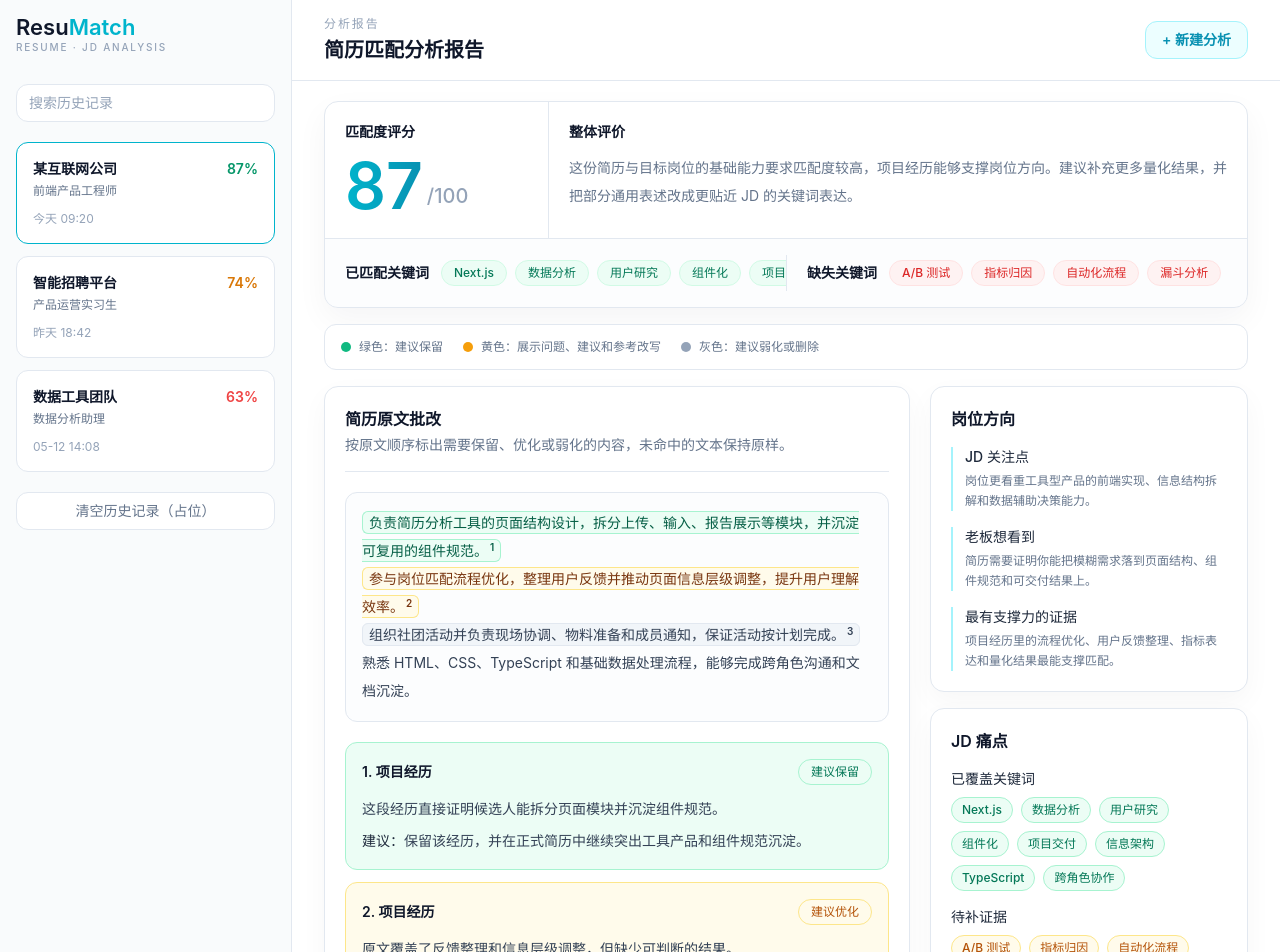
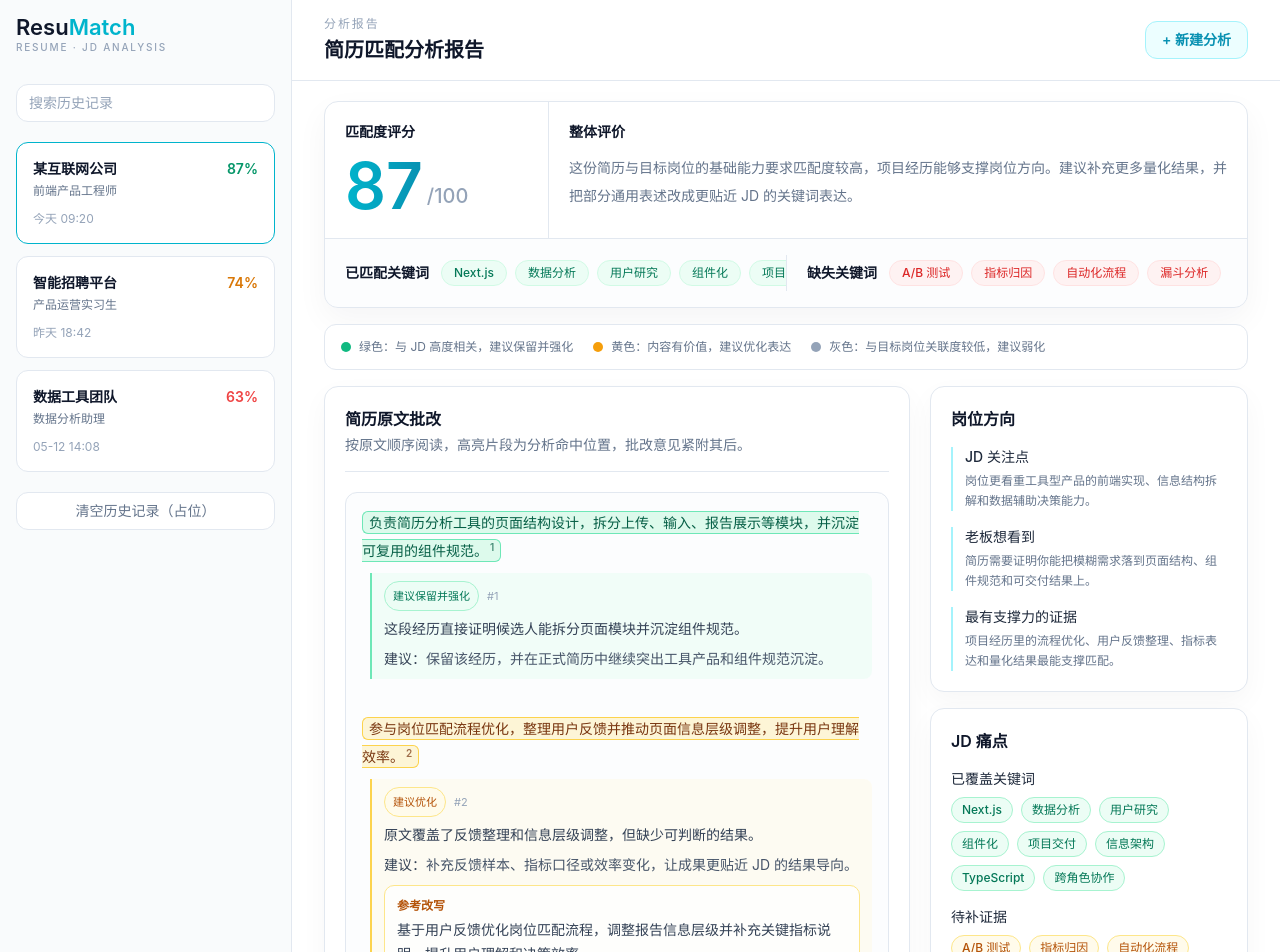
Before and after one commit to wuxiiing/resumatch, a Next.js app: page /result in a window 1280 px wide. Shown: the top 952 px of the page. Built offline with nearby package versions, Linux system fonts and the light colour scheme.

Commit message:
checkpoint: add inline resume annotation viewer

```diff
--- a/components/ReportViewer.tsx
+++ b/components/ReportViewer.tsx
@@ -39,25 +39,37 @@ const annotationMeta: Record<
     tone: string;
     text: string;
     badge: string;
+    highlight: string;
+    blockBorder: string;
+    blockBg: string;
   }
 > = {
   keep: {
-    label: "建议保留",
-    tone: "border-emerald-200 bg-emerald-50",
+    label: "建议保留并强化",
+    tone: "border-emerald-200 bg-emerald-100/60",
     text: "text-emerald-800",
-    badge: "border-emerald-200 bg-emerald-50 text-emerald-700"
+    badge: "border-emerald-200 bg-emerald-50 text-emerald-700",
+    highlight: "border-emerald-300 bg-emerald-100/70 text-emerald-800",
+    blockBorder: "border-emerald-300",
+    blockBg: "bg-emerald-50/60"
   },
   improve: {
     label: "建议优化",
-    tone: "border-amber-200 bg-amber-50",
+    tone: "border-amber-200 bg-amber-100/60",
     text: "text-amber-900",
-    badge: "border-amber-200 bg-amber-50 text-amber-700"
+    badge: "border-amber-200 bg-amber-50 text-amber-700",
+    highlight: "border-amber-300 bg-amber-100/70 text-amber-900",
+    blockBorder: "border-amber-300",
+    blockBg: "bg-amber-50/60"
   },
   remove: {
-    label: "建议弱化或删除",
-    tone: "border-slate-200 bg-slate-100",
-    text: "text-slate-700",
-    badge: "border-slate-200 bg-slate-50 text-slate-600"
+    label: "建议弱化",
+    tone: "border-slate-200 bg-slate-200/60",
+    text: "text-slate-600",
+    badge: "border-slate-200 bg-slate-100 text-slate-500",
+    highlight: "border-slate-300 bg-slate-200/70 text-slate-600",
+    blockBorder: "border-slate-300",
+    blockBg: "bg-slate-50/80"
   }
 };
 
@@ -73,15 +85,11 @@ type TextPiece =
       type: "annotation";
     };
 
-function getValidAnnotations(
-  resumeOriginal: string,
-  annotations: ResumeAnnotation[] = []
-): ResumeAnnotation[] {
-  let cursor = 0;
-
-  return annotations
-    .filter(
-      (annotation) =>
+function isValidAnnotationIndex(
+  annotation: ResumeAnnotation,
+  resumeOriginal: string
+): boolean {
+  return (
     Number.isInteger(annotation.startIndex) &&
     Number.isInteger(annotation.endIndex) &&
     annotation.startIndex !== undefined &&
@@ -89,18 +97,41 @@ function getValidAnnotations(
     annotation.startIndex >= 0 &&
     annotation.endIndex > annotation.startIndex &&
     annotation.endIndex <= resumeOriginal.length
-    )
-    .sort((a, b) => (a.startIndex ?? 0) - (b.startIndex ?? 0))
-    .filter((annotation) => {
-      const startIndex = annotation.startIndex ?? 0;
-
-      if (startIndex < cursor) {
-        return false;
+  );
 }
 
+function categorizeAnnotations(
+  resumeOriginal: string,
+  annotations: ResumeAnnotation[]
+): { valid: ResumeAnnotation[]; unlocated: ResumeAnnotation[] } {
+  const indexable: ResumeAnnotation[] = [];
+  const unlocated: ResumeAnnotation[] = [];
+
+  for (const annotation of annotations) {
+    if (isValidAnnotationIndex(annotation, resumeOriginal)) {
+      indexable.push(annotation);
+    } else {
+      unlocated.push(annotation);
+    }
+  }
+
+  const sorted = indexable.sort(
+    (a, b) => (a.startIndex ?? 0) - (b.startIndex ?? 0)
+  );
+
+  const valid: ResumeAnnotation[] = [];
+  let cursor = 0;
+
+  for (const annotation of sorted) {
+    const start = annotation.startIndex ?? 0;
+
+    if (start >= cursor) {
+      valid.push(annotation);
       cursor = annotation.endIndex ?? cursor;
-      return true;
-    });
+    }
+  }
+
+  return { valid, unlocated };
 }
 
 function splitResumeText(
@@ -148,6 +179,104 @@ function hasAnnotatedResume(
   return Boolean(resumeOriginal?.trim()) && Boolean(annotations?.length);
 }
 
+function InlineSuggestion({
+  annotation,
+  index
+}: {
+  annotation: ResumeAnnotation;
+  index: number;
+}) {
+  const meta = annotationMeta[annotation.status];
+
+  return (
+    <div
+      className={`ml-2 border-l-2 ${meta.blockBorder} ${meta.blockBg} my-2 rounded-r-[8px] px-3 py-2 text-sm leading-6`}
+    >
+      <div className="flex items-center gap-2">
+        <span
+          className={`inline-flex rounded-full border px-2 py-0.5 text-[11px] font-medium ${meta.badge}`}
+        >
+          {meta.label}
+        </span>
+        <span className="text-[11px] text-slate-400">#{index + 1}</span>
+      </div>
+
+      {annotation.reason ? (
+        <p className="mt-1.5 text-slate-700">{annotation.reason}</p>
+      ) : null}
+
+      {annotation.suggestion ? (
+        <p className="mt-1.5 text-slate-600">
+          <span className="font-medium text-slate-700">建议：</span>
+          {annotation.suggestion}
+        </p>
+      ) : null}
+
+      {annotation.status === "improve" && annotation.rewriteExample ? (
+        <div className="mt-2 rounded-[10px] border border-amber-200 bg-white/80 p-3 text-sm leading-6 text-slate-700">
+          <p className="text-xs font-semibold text-amber-700">参考改写</p>
+          <p className="mt-1">{annotation.rewriteExample}</p>
+        </div>
+      ) : null}
+    </div>
+  );
+}
+
+function UnlocatedAnnotations({
+  annotations
+}: {
+  annotations: ResumeAnnotation[];
+}) {
+  if (annotations.length === 0) return null;
+
+  return (
+    <div className="mt-5 rounded-[12px] border border-slate-200 bg-slate-50/60 p-4">
+      <h3 className="text-sm font-semibold text-slate-600">
+        未定位批改建议
+        <span className="ml-1.5 text-xs font-normal text-slate-400">
+          （{annotations.length} 条无法映射到原文位置）
+        </span>
+      </h3>
+      <div className="mt-3 space-y-3">
+        {annotations.map((annotation) => {
+          const meta = annotationMeta[annotation.status];
+
+          return (
+            <div
+              className={`rounded-[10px] border p-3 ${meta.tone}`}
+              key={annotation.id}
+            >
+              <div className="flex flex-wrap items-center gap-2">
+                <span
+                  className={`rounded-full border px-2 py-0.5 text-[11px] font-medium ${meta.badge}`}
+                >
+                  {meta.label}
+                </span>
+                <span className="text-xs text-slate-400">
+                  {annotation.section || "未归类"}
+                </span>
+              </div>
+              {annotation.original ? (
+                <p className="mt-2 text-[13px] leading-6 text-slate-500">
+                  <span className="font-medium text-slate-500">原文片段：</span>
+                  {annotation.original.length > 120
+                    ? `${annotation.original.slice(0, 120)}…`
+                    : annotation.original}
+                </p>
+              ) : null}
+              {annotation.reason ? (
+                <p className="mt-1.5 text-[13px] leading-6 text-slate-600">
+                  {annotation.reason}
+                </p>
+              ) : null}
+            </div>
+          );
+        })}
+      </div>
+    </div>
+  );
+}
+
 function AnnotatedResumeView({
   annotations,
   resumeOriginal
@@ -155,10 +284,13 @@ function AnnotatedResumeView({
   annotations: ResumeAnnotation[];
   resumeOriginal: string;
 }) {
-  const validAnnotations = getValidAnnotations(resumeOriginal, annotations);
-  const pieces = splitResumeText(resumeOriginal, validAnnotations);
+  const { valid, unlocated } = categorizeAnnotations(
+    resumeOriginal,
+    annotations
+  );
+  const pieces = splitResumeText(resumeOriginal, valid);
 
-  if (validAnnotations.length === 0) {
+  if (valid.length === 0) {
     return (
       <section className="rounded-[14px] border border-line bg-white p-5 shadow-[0_10px_28px_rgba(15,23,42,0.035)]">
         <div className="border-b border-line pb-4">
@@ -170,6 +302,7 @@ function AnnotatedResumeView({
         <div className="mt-5 whitespace-pre-wrap break-words text-sm leading-7 text-slate-700">
           {resumeOriginal}
         </div>
+        <UnlocatedAnnotations annotations={unlocated} />
       </section>
     );
   }
@@ -179,70 +312,38 @@ function AnnotatedResumeView({
       <div className="border-b border-line pb-4">
         <h2 className="text-base font-semibold text-ink">简历原文批改</h2>
         <p className="mt-1 text-sm text-muted">
-          按原文顺序标出需要保留、优化或弱化的内容，未命中的文本保持原样。
+          按原文顺序阅读，高亮片段为分析命中位置，批改意见紧附其后。
         </p>
       </div>
 
       <div className="mt-5 whitespace-pre-wrap break-words rounded-[12px] border border-line bg-slate-50/45 p-4 text-sm leading-7 text-slate-700">
-        {pieces.map((piece, index) => {
+        {pieces.map((piece, idx) => {
           if (piece.type === "plain") {
-            return <span key={`plain-${index}`}>{piece.text}</span>;
+            return <span key={`plain-${idx}`}>{piece.text}</span>;
           }
 
           const meta = annotationMeta[piece.annotation.status];
 
           return (
+            <span key={piece.annotation.id}>
               <mark
-              className={`rounded-[6px] border px-1.5 py-0.5 ${meta.tone} ${meta.text}`}
-              key={piece.annotation.id}
+                className={`rounded-[6px] border px-1.5 py-0.5 ${meta.highlight}`}
               >
                 {piece.text}
-              <sup className="ml-0.5 text-[10px] font-semibold">
+                <sup className="ml-0.5 text-[10px] font-semibold opacity-70">
                   {piece.index + 1}
                 </sup>
               </mark>
+              <InlineSuggestion
+                annotation={piece.annotation}
+                index={piece.index}
+              />
+            </span>
           );
         })}
       </div>
 
-      <div className="mt-5 space-y-3">
-        {validAnnotations.map((annotation, index) => {
-          const meta = annotationMeta[annotation.status];
-
-          return (
-            <article
-              className={`rounded-[12px] border p-4 ${meta.tone}`}
-              key={annotation.id}
-            >
-              <div className="flex flex-wrap items-center justify-between gap-3">
-                <h3 className="text-sm font-semibold text-ink">
-                  {index + 1}. {annotation.section || "简历原文"}
-                </h3>
-                <span
-                  className={`rounded-full border px-3 py-1 text-xs font-medium ${meta.badge}`}
-                >
-                  {meta.label}
-                </span>
-              </div>
-              <p className="mt-3 text-sm leading-6 text-slate-700">
-                {annotation.reason}
-              </p>
-              {annotation.suggestion ? (
-                <p className="mt-2 text-sm leading-6 text-slate-700">
-                  <span className="font-medium text-slate-800">建议：</span>
-                  {annotation.suggestion}
-                </p>
-              ) : null}
-              {annotation.status === "improve" && annotation.rewriteExample ? (
-                <div className="mt-3 rounded-[10px] border border-amber-200 bg-white/80 p-3 text-sm leading-6 text-slate-700">
-                  <p className="text-xs font-semibold text-amber-700">参考改写</p>
-                  <p className="mt-2">{annotation.rewriteExample}</p>
-                </div>
-              ) : null}
-            </article>
-          );
-        })}
-      </div>
+      <UnlocatedAnnotations annotations={unlocated} />
     </section>
   );
 }
@@ -316,9 +417,9 @@ export function ReportViewer({
 
 export function ReportLegend() {
   const items = [
-    { color: "bg-emerald-500", text: "绿色：建议保留" },
-    { color: "bg-amber-500", text: "黄色：展示问题、建议和参考改写" },
-    { color: "bg-slate-400", text: "灰色：建议弱化或删除" }
+    { color: "bg-emerald-500", text: "绿色：与 JD 高度相关，建议保留并强化" },
+    { color: "bg-amber-500", text: "黄色：内容有价值，建议优化表达" },
+    { color: "bg-slate-400", text: "灰色：与目标岗位关联度较低，建议弱化" }
   ];
 
   return (
```
Lines whose indentation alone changed are shown as unchanged.
